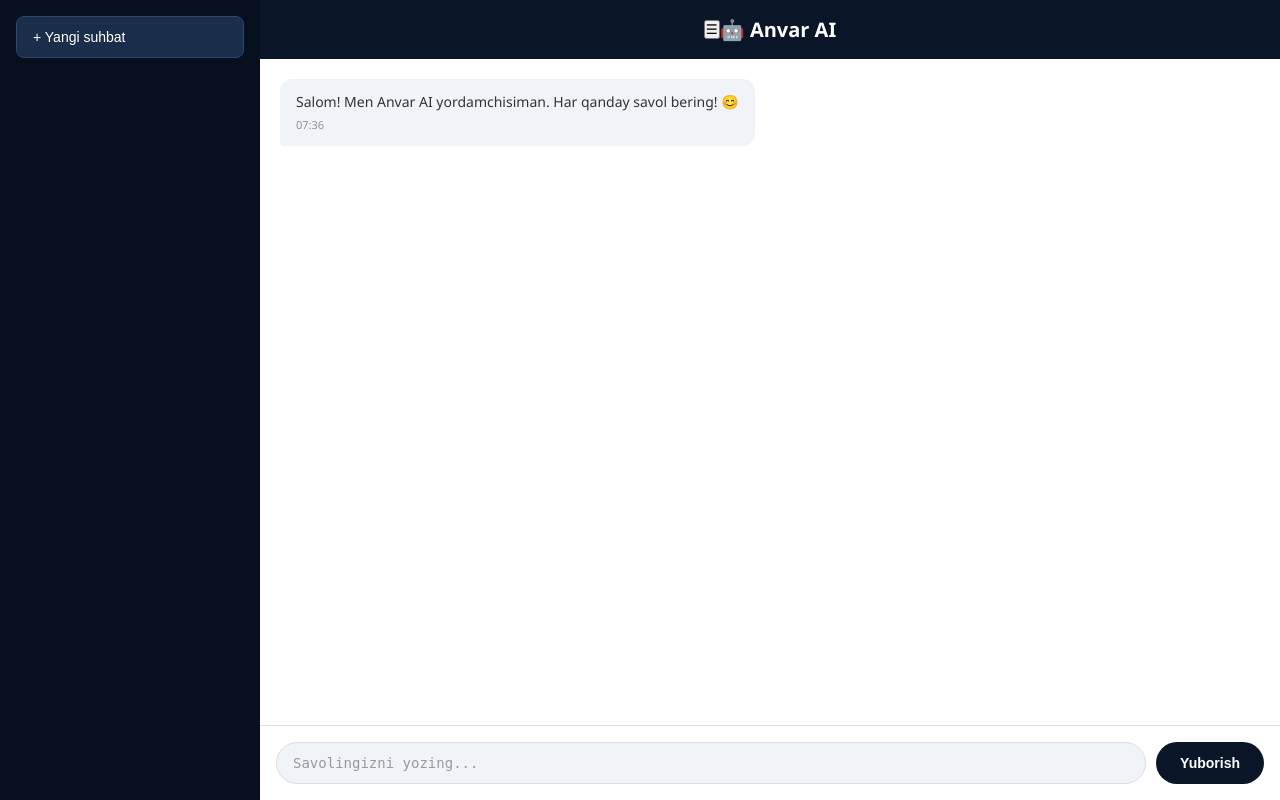
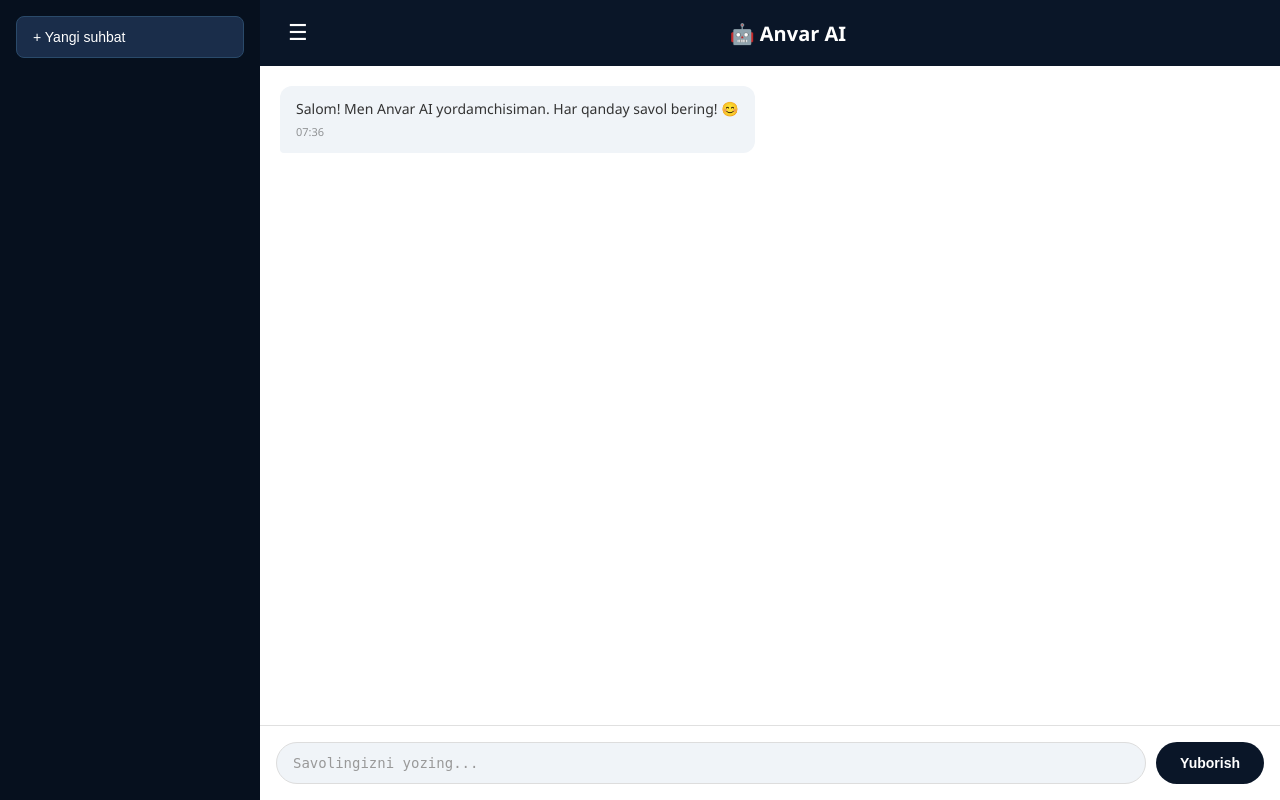
Before and after one commit to ankkkk527/groq-support, a Flask app: page / in a window 1280 px wide. Run offline with Flask 3, Linux system fonts and the light colour scheme.

Commit message:
Toggle sidebar

```diff
--- a/static/style.css
+++ b/static/style.css
@@ -25,6 +25,14 @@ body {
     padding: 16px;
     gap: 8px;
     overflow-y: auto;
+    transition: all 0.3s;
+}
+
+.sidebar.hidden {
+    width: 0;
+    min-width: 0;
+    padding: 0;
+    overflow: hidden;
 }
 
 .new-chat-btn {
@@ -36,6 +44,7 @@ body {
     cursor: pointer;
     font-size: 14px;
     text-align: left;
+    white-space: nowrap;
     transition: background 0.2s;
 }
 
@@ -88,11 +97,25 @@ body {
     padding: 16px 20px;
     display: flex;
     align-items: center;
-    justify-content: center;
+    justify-content: space-between;
 }
 
 .chat-header h2 {
     font-size: 20px;
+}
+
+.menu-btn {
+    background: transparent;
+    border: none;
+    color: white;
+    font-size: 22px;
+    cursor: pointer;
+    padding: 4px 8px;
+    border-radius: 4px;
+}
+
+.menu-btn:hover {
+    background: #1a2d4a;
 }
 
 .chat-messages {
--- a/templates/index.html
+++ b/templates/index.html
@@ -13,7 +13,7 @@
 </head>
 <body>
     <div class="app">
-        <div class="sidebar">
+        <div class="sidebar" id="sidebar">
             <button class="new-chat-btn" onclick="newChat()">+ Yangi suhbat</button>
             <div class="chat-list" id="chatList"></div>
         </div>
```
